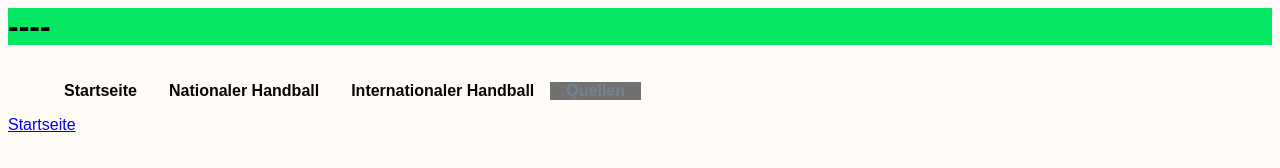
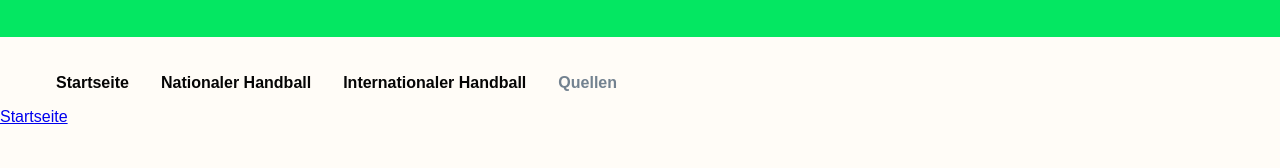
Before and after one commit to DefenetlyNotSimon/InfoWebsiteProjekt, a plain HTML site: page quellen.html in a window 1280 px wide. Drawn offline with Linux system fonts and the light colour scheme.

Commit message:
navbar bugfix

```diff
--- a/quellen.html
+++ b/quellen.html
@@ -6,7 +6,7 @@
     <body>
         <header>
             <div>
-                <h1>----</h1>
+                <h1 class="invisible">----</h1>
             </div>
         </header>
 
--- a/styles.css
+++ b/styles.css
@@ -4,6 +4,8 @@ body{
     font-family: Arial, Helvetica, sans-serif;
     background-color: #FFFCF7;
     color: #050505;
+    padding: 0;
+    margin: 0;
 }
 
 header{
@@ -32,10 +34,12 @@ nav ul{
     display: inline-block;
     list-style: none;
     overflow: hidden;
+
 }
 
 nav li{
     float: left;
+
 }
 
 nav ul a{
@@ -43,14 +47,16 @@ nav ul a{
     text-decoration: none;
     font-weight: bold;
     padding: 1em;
+    background-color: #FFFCF7
+}
+
+nav ul a:hover{
+    color: #A1B5D8;
 }
 
 .active a{
     color: #738290;
 }
-
-
-
 
 
 /*Container Bilder*/
```
Also changed, not shown: international.html (+1 -1 lines), national.html (+1 -1 lines), script.js (line endings or trailing spaces).
